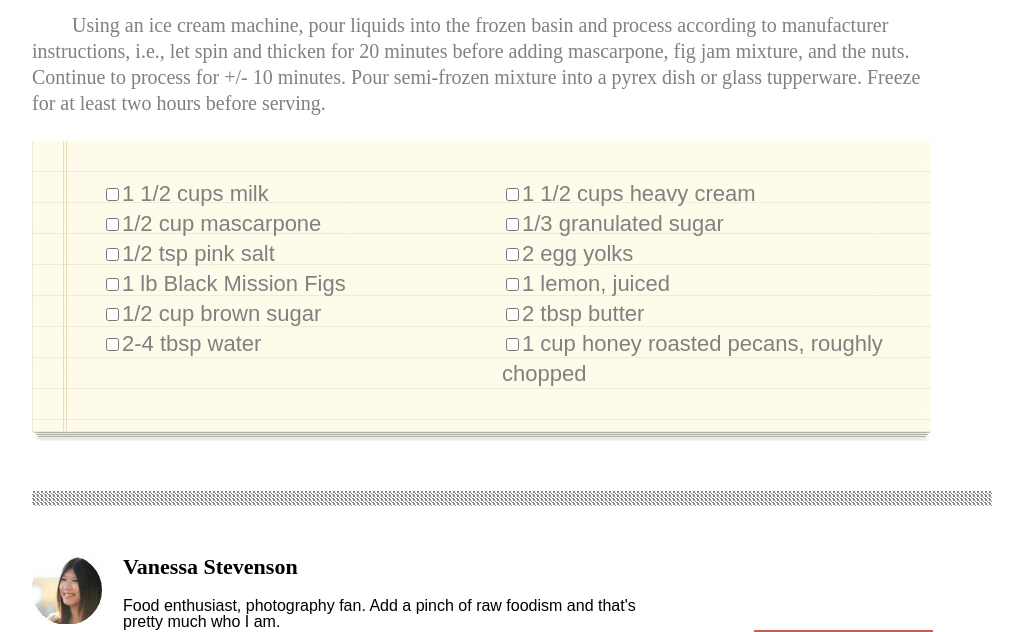
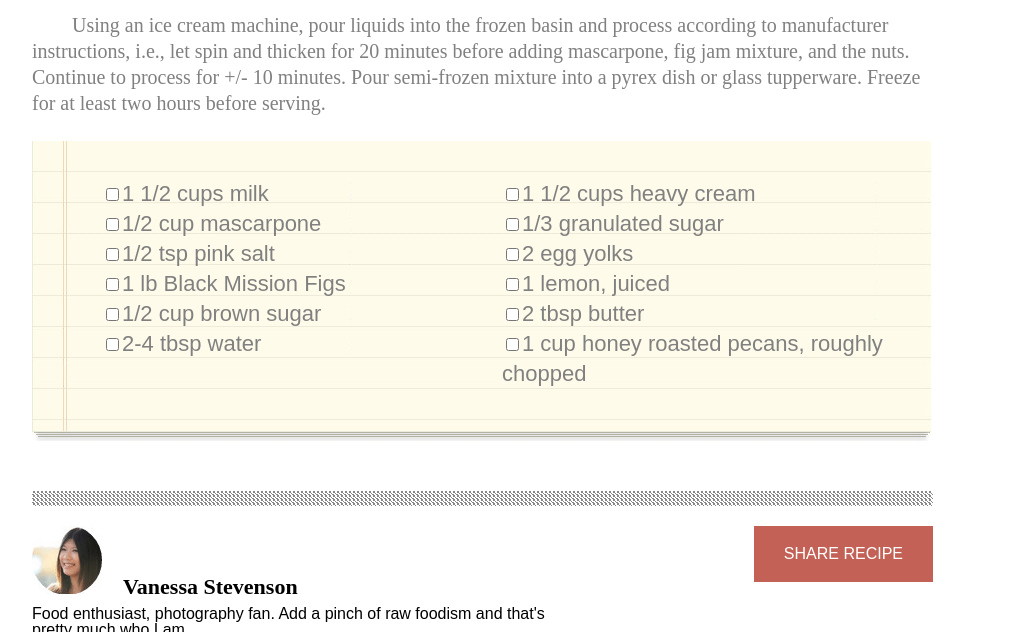
Before and after one commit to kozlowskicd-201n11/chocolate-pizza, a plain HTML site: page index.html in a window 1280 px wide. Shown: the part 1218-1850 px from the top of the page, without its empty margins (118-1141 px from the left). Drawn offline with Linux system fonts and the light colour scheme.

Commit message:
more CSS work

```diff
--- a/style.css
+++ b/style.css
@@ -10,9 +10,12 @@ body {
     height: 15px;
     background-image: linear-gradient(45deg, #888 25%, transparent 25%, transparent 50%, #888 50%, #888 75%, transparent 75%, transparent);
     background-size: 4px 4px;
-    width: 960px;
+    width: 901px;
+    margin-bottom: 20px;
 }
+
 /* HEADER */
+
 body header img {
     float: left;
 }
@@ -39,9 +42,14 @@ body header ul li {
 body main {
     clear: both;
 }
+
 /* MAIN PAGE */
+
 body main div ul {
         float: left;
+}
+#subhead ul li:first-child {
+    margin-right: 620px;
 }
 #text ul li {
     width: 901px;
@@ -83,6 +91,7 @@ body main h1 {
 }
 
 /* BIO */
+
 #share {
     float: right;
     background-color: #c36156;
@@ -90,14 +99,14 @@ body main h1 {
     padding: 20px 30px;
 }
 #bio {
-    foat: left;
-    width: 620px;
+    float: left;
+    width: 520px;
 }
 #bio h1 {
     font-size: 22px;
     font-family: roman;
     font-weight: bold;
-    margin-bottom: 20px;
+    margin-bottom: 8px;
 }
 #bio img {
     float: left;
```
